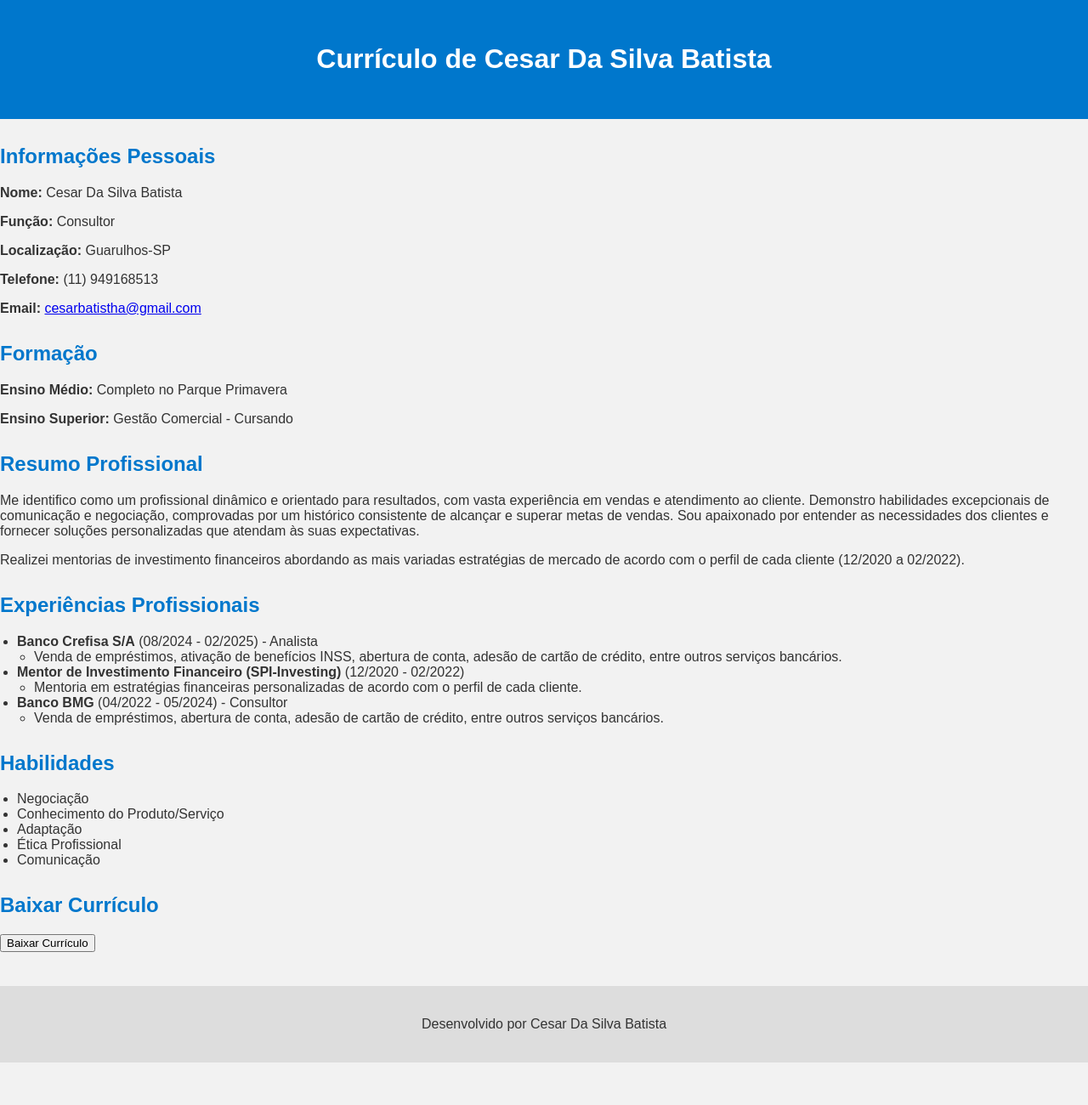
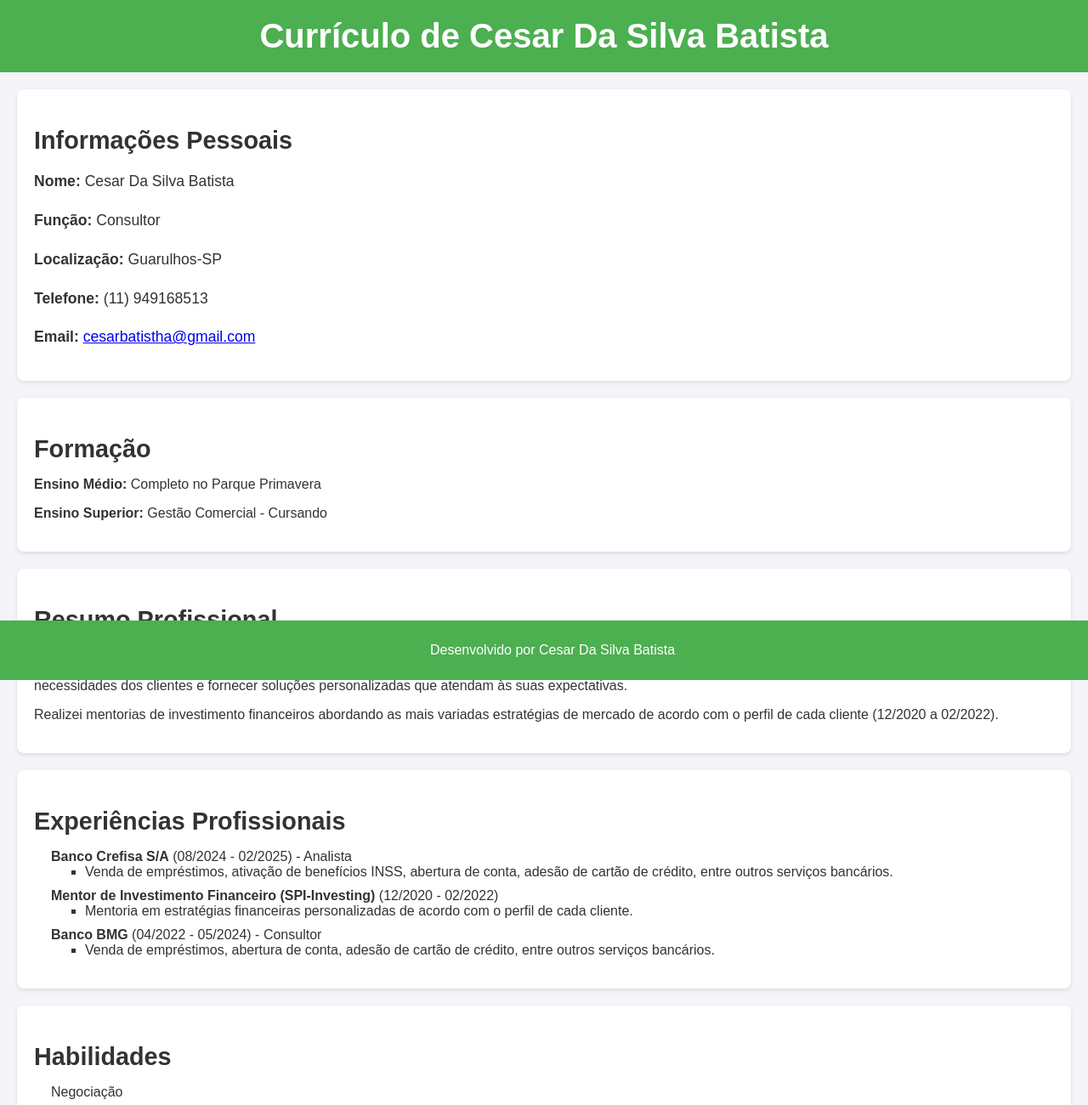
Before and after one commit to raszec/curriculo, a plain HTML site: page index.html in a window 1280 px wide. Shown: the top 1300 px of the page at 85% size. Before the commit the page ends 1250 px from the top, so only its background shows below. Drawn offline with Linux system fonts and the light colour scheme.

Commit message:
Update style.css

```diff
--- a/style.css
+++ b/style.css
@@ -1,52 +1,106 @@
+/* Estilos gerais */
 body {
     font-family: Arial, sans-serif;
     margin: 0;
     padding: 0;
-  background: #f2f2f2;
+    background-color: #f4f4f9;
     color: #333;
 }
 
 header {
-  background-color: #0077cc;
+    background-color: #4CAF50;
     color: white;
-  padding: 30px;
     text-align: center;
+    padding: 20px 0;
 }
 
-.btn-download {
-  display: inline-block;
-  margin-top: 15px;
-  background-color: #ffffff;
-  color: #0077cc;
-  padding: 10px 20px;
-  border-radius: 8px;
-  text-decoration: none;
-  font-weight: bold;
-  transition: background 0.3s ease;
+header h1 {
+    margin: 0;
+    font-size: 2.5em;
 }
 
-.btn-download:hover {
-  background-color: #e0e0e0;
+section {
+    margin: 20px;
+    padding: 20px;
+    background-color: #fff;
+    border-radius: 8px;
+    box-shadow: 0 2px 5px rgba(0, 0, 0, 0.1);
 }
 
-main {
-  max-width: 800px;
-  margin: 30px auto;
-  padding: 0 20px;
+section h2 {
+    color: #333;
+    font-size: 1.8em;
+    margin-bottom: 15px;
 }
 
-h2 {
-  color: #0077cc;
-  margin-top: 30px;
+/* Estilo das informações pessoais */
+.info p {
+    font-size: 1.1em;
+    line-height: 1.6;
 }
 
+/* Estilo do botão de download */
+.download button {
+    background-color: #4CAF50;
+    color: white;
+    border: none;
+    padding: 15px 30px;
+    font-size: 1.2em;
+    cursor: pointer;
+    border-radius: 5px;
+    transition: background-color 0.3s ease;
+}
+
+.download button:hover {
+    background-color: #45a049;
+}
+
+.download a {
+    text-decoration: none;
+}
+
+/* Estilo da lista de habilidades e experiências */
 ul {
+    list-style-type: none;
     padding-left: 20px;
+}
+
+ul li {
+    margin-bottom: 10px;
+}
+
+ul li ul {
+    list-style-type: square;
+    margin-left: 20px;
 }
 
 footer {
     text-align: center;
-  padding: 20px;
-  background: #ddd;
-  margin-top: 40px;
+    padding: 10px;
+    background-color: #4CAF50;
+    color: white;
+    position: fixed;
+    bottom: 0;
+    width: 100%;
 }
+
+/* Responsividade */
+@media (max-width: 768px) {
+    body {
+        font-size: 1em;
+    }
+
+    section {
+        margin: 10px;
+        padding: 15px;
+    }
+
+    header h1 {
+        font-size: 2em;
+    }
+
+    .download button {
+        padding: 10px 20px;
+        font-size: 1em;
+    }
+}
```
Lines whose indentation alone changed are shown as unchanged.
